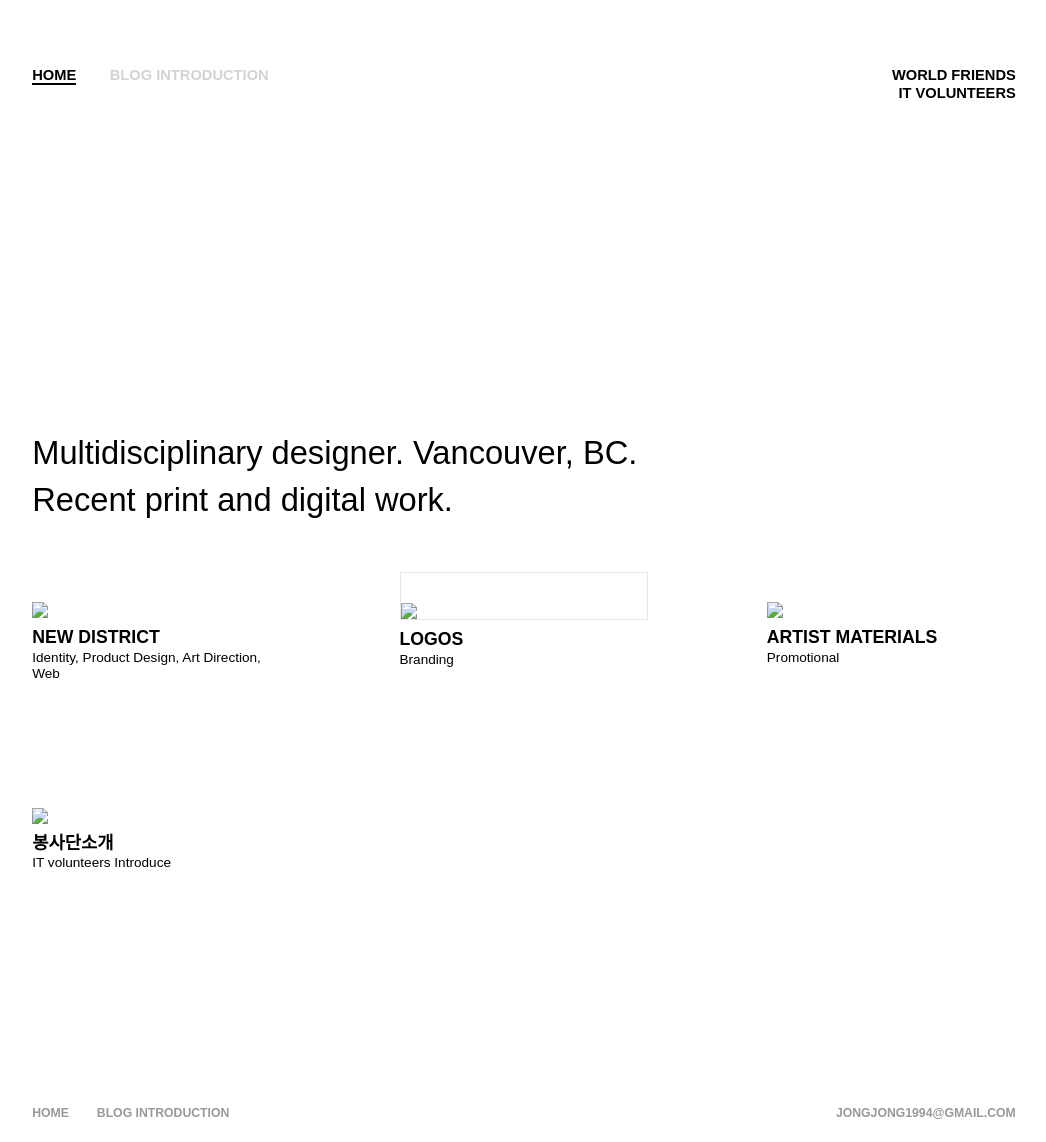
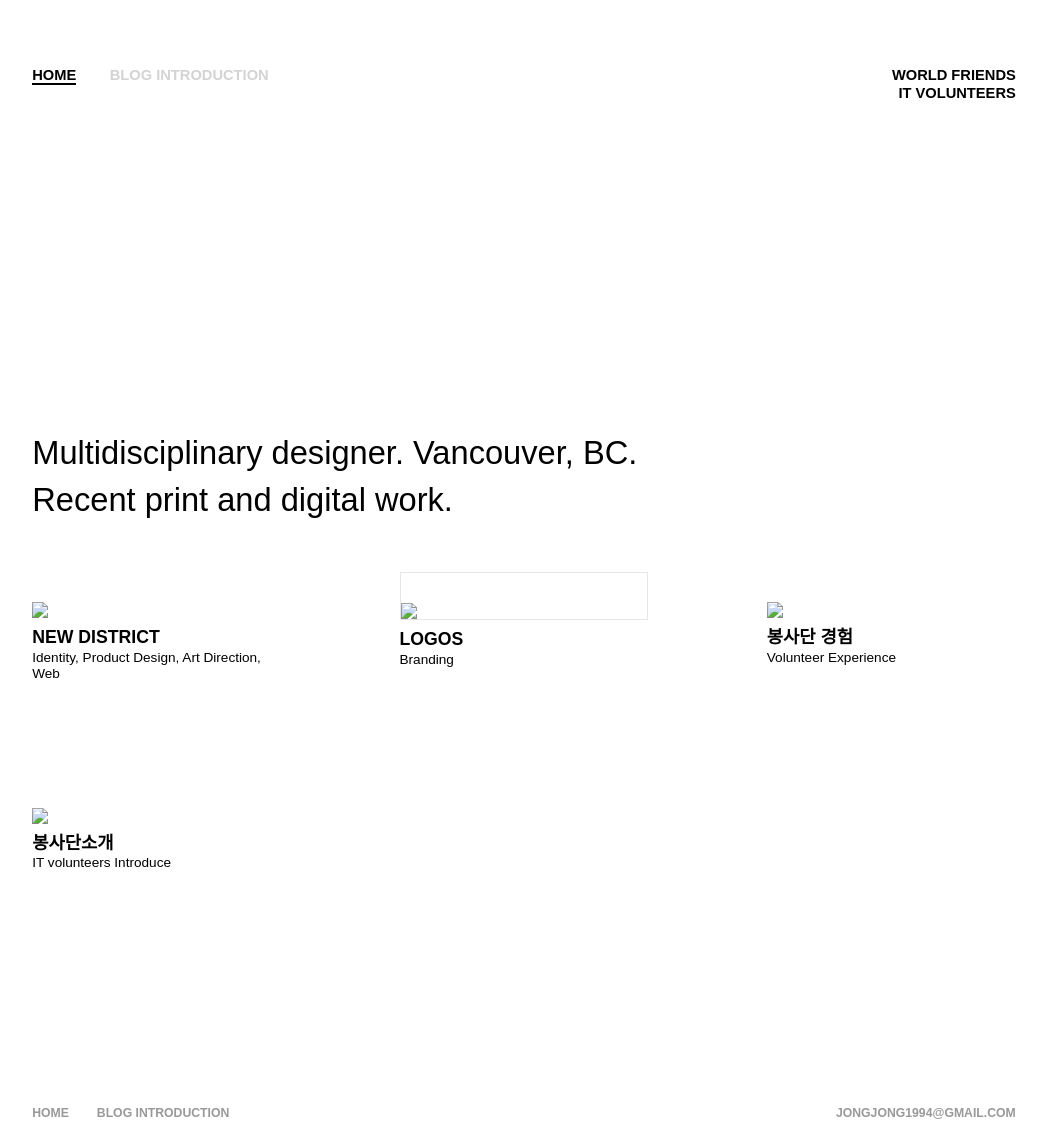
Before and after one commit to gks0405/gks0405.github.com, a Jekyll site: the page built from index.html, in a window 1280 px wide. Shown: the whole page, without its empty margins (116-1162 px from the left). Built offline with Jekyll 4.4.1, drawn with Linux system fonts in a browser that asks for light colours; nearby versions of some CDN libraries.

Commit message:
Update 2014-04-17-painting_identity.html

```diff
--- a/_posts/work/2014-04-17-painting_identity.html
+++ b/_posts/work/2014-04-17-painting_identity.html
@@ -3,52 +3,50 @@
 categories: work case_study third feed
 
 
-title: Artist Materials
-title_long: Artist Materials
-subtitle: Promotional
+title: 봉사단 경험
+title_long: 봉사단 경험
+subtitle: Volunteer Experience
 
 
 path: work/paintings_bystout
 news_image: portrait_hero_closeup.jpg
 
 ---
-
 <section class=" section_padding">
     <div class='major_section_header content_offset'>
         <div class='headline_content seventy_five'>
-            <p>Personal identity and promotional materials for an artist and her exhibitions.</p>
+            <h1><p>봉사활동을 다녀와서..</p></h1>
         </div>
     </div>
     <div class='content_offset image_set'>
     	<figure>
-    		<div class="gray">
-		    {% include system/picturefill.html figure='logo.png' %}
-		   	</div>
-	   	</figure>
-    		   	<figure>
-		    {% include system/picturefill.html figure='landscape.jpg' %}
-	   	</figure>
 
-    		   	<figure>
-		    {% include system/picturefill.html figure='hero_pattern.jpg' %}
-	   	</figure>
-	   	    		   	<figure>
-		    {% include system/picturefill.html figure='landscape_morning_coffee.jpg' %}
-	   	</figure>
+    		<div class='gray'>
+    			{% include system/picturefill.html figure='logo_gray.png' %}
+    		</div>
 
-    	    	<figure>
-		    {% include system/picturefill.html figure='hero_closeup.jpg' %}
-	   	</figure>
-	   		   	    		   	<figure>
-		    {% include system/picturefill.html figure='portrait_family_picnic.jpg' %}
-	   	</figure>
-	   	<div class='project_detailed_info'>
+
+   	    	<figcaption>
+	    		</figcaption>
+	    		<div class='subtle_border'>
+	    		{% include system/picturefill.html figure='web_campaign.jpg' %}
+	    	</div>
+
+
+
+		<div class='project_detailed_info'>
 		    <div class='copy_content intro_wrap detailed_intro seventy_five'>
-		    	<p>Lori Lees-Stout is a painter in Vancouver, BC. Her identity builds on her art, creating a series of miniature paintings for her personal and exhibition communications.</p>
+
 		    </div>
 		    <div class='project_detail fifty'>
-		    	<p>Clean typographic treatment was applied to augment Lori’s art, and let her style and use of color stand out. Heavy, textured stock was used to give a solid, canvas-like feel and create takeaway versions of Lori’s art.</p>
+
+		    	<p>처음에는 막연하게 해외 개발도상국으로 IT봉사활동을 하러 간다는 소식에 단순히 제 능력을 시험하고자 지원했었습니다. 그러나 합숙훈련에서의 구체적인 계획이 생겼습니다. 해외에 도착한 날 모든게 낯설었지만 모두 저에겐 신선한 경험이었고 그들에게 저의 미숙한 봉사마저 값지게 느껴질 수 있다는 사실을 알게 되었습니다.
+정말 해외에서의 봉사활동이 결국 자기 자신에게 더욱 값지게 다가온다는 것을 알게된 값진 시간이었습니다.
+</p>
+
+	<img src="https://kiv.nia.or.kr//files/boardEditor/1428586255754.jpg">
 		    </div>
+
 		</div>
-    </div>
+	</div>
 </section>
```
